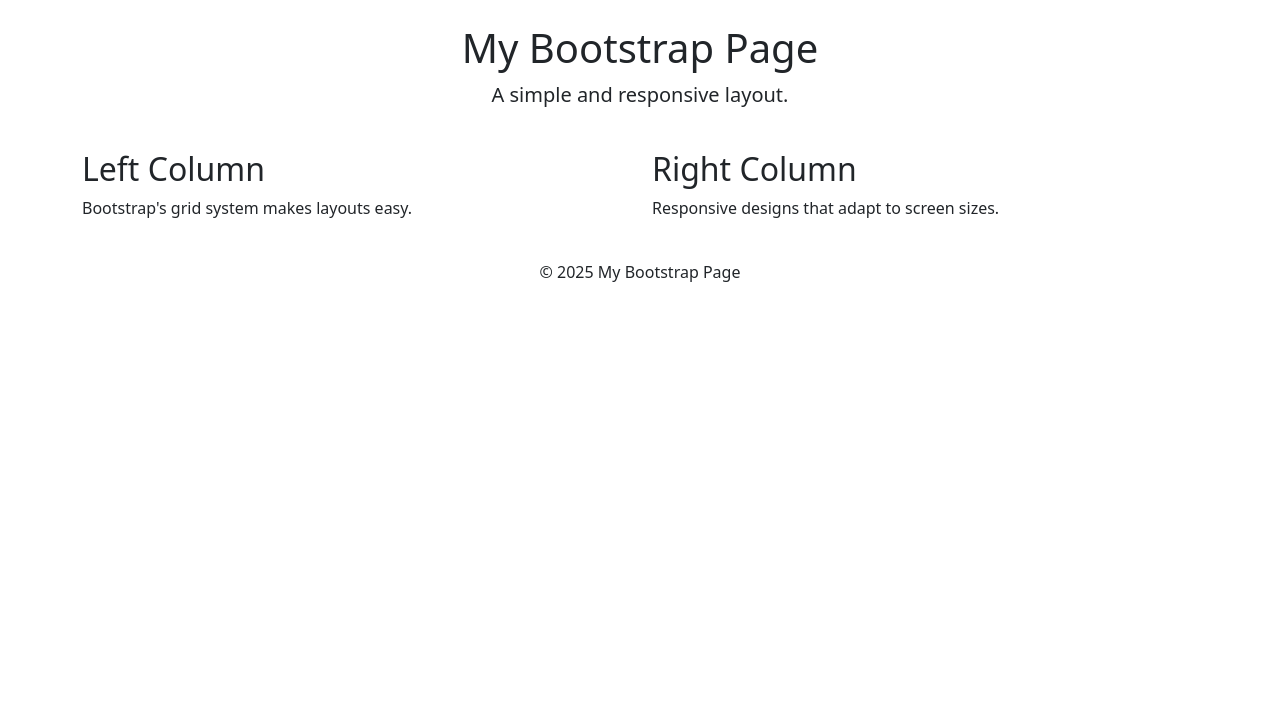
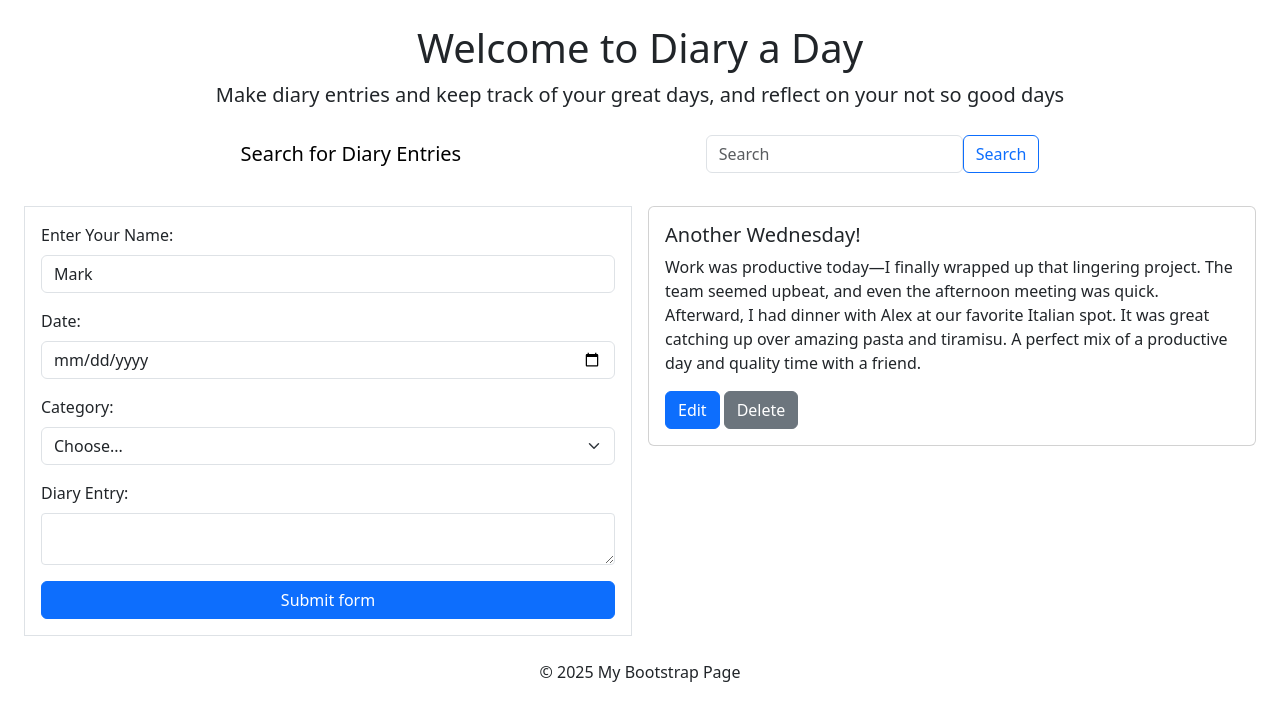
Before and after one commit to beneren10/DiaryWebApp, a plain HTML site: page Front-End/index.html in a window 1280 px wide. Drawn offline with nearby package versions, Linux system fonts and the light colour scheme.

Commit message:
front end

```diff
--- a/Front-End/index.html
+++ b/Front-End/index.html
@@ -8,24 +8,75 @@
     <link rel="stylesheet" href="style.css">
 </head>
 <body>
-    <div class="container">
+    <div class="container-fluid">
+
         <header class="text-center py-4">
-          <h1>My Bootstrap Page</h1>
-          <p class="lead">A simple and responsive layout.</p>
+          <h1>Welcome to Diary a Day</h1>
+          <p class="lead">Make diary entries and keep track of your great days, and reflect on your not so good days</p>
+          <nav class="navbar navbar-light bg-muted justify-content-evenly">
+            <a class="navbar-brand">Search for Diary Entries</a>
+            <!-- Search Form -->
+            <form id='search-form' class="form-inline d-flex align-items-center">
+              <input class="form-control" type="search" placeholder="Search" aria-label="Search">
+              <button class="btn btn-outline-primary my-2 my-sm-0" type="submit">Search</button>
+            </form>
+          </nav>
         </header>
 
-        <main>
-          <div class="row">
-            <div class="col-md-6">
-              <h2>Left Column</h2>
-              <p>Bootstrap's grid system makes layouts easy.</p>
-            </div>
-            <div class="col-md-6">
-              <h2>Right Column</h2>
-              <p>Responsive designs that adapt to screen sizes.</p>
+        <div class="container-fluid d-flex align-items-center">
+            <div class="row g-3">
+              <!-- Form -->
+              <div class="col-md-6">
+                <form class="needs-validation border p-3" novalidate>
+                  <!-- Name -->
+                  <div class="mb-3">
+                    <label for="validationCustom01" class="form-label">Enter Your Name:</label>
+                    <input type="text" class="form-control" id="validationCustom01" value="Mark" required>
+                    <div class="valid-feedback">Looks good!</div>
+                  </div>
+                  <!-- Date-->
+                  <div class="mb-3">
+                    <label for="validationCustom02" class="form-label">Date:</label>
+                    <input type="date" class="form-control" id="validationCustom02" required>
+                    <div class="valid-feedback">Looks good!</div>
+                  </div>
+                  <!-- Category -->
+                  <div class="mb-3">
+                    <label for="validationCustom04" class="form-label">Category:</label>
+                    <select class="form-select" id="validationCustom04" required>
+                      <option selected disabled value="">Choose...</option>
+                      <option>General</option>
+                      <option>Relationships</option>
+                      <option>Work</option>
+                    </select>
+                  </div>
+                  <!-- Zip -->
+                  <div class="mb-3">
+                    <label for="validationCustom05" class="form-label">Diary Entry:</label>
+                    <textarea type="text" class="form-control form-control-sm" id="validationCustom05" required></textarea>
+                  </div>
+                  <div class="d-grid">
+                    <button class="btn btn-primary" type="submit">Submit form</button>
+                  </div>
+                </form>
+              </div>
+
+              <!-- Card -->
+              <div class="col-md-6">
+                <div class="card">
+                  <div class="card-body">
+                    <h5 class="card-title">Another Wednesday!</h5>
+                    <p class="card-text">Work was productive today—I finally wrapped up that lingering project. The team seemed upbeat, and even the afternoon meeting was quick. Afterward, I had dinner with Alex at our favorite Italian spot. It was great catching up over amazing pasta and tiramisu. A perfect mix of a productive day and quality time with a friend.</p>
+                    <div class="d-flex gap-1">
+                      <a href="#" class="btn btn-primary">Edit</a>
+                      <a href="#" class="btn btn-secondary">Delete</a>
+                    </div>
+                  </div>
+                </div>
+              </div>
+
             </div>
           </div>
-        </main>
 
         <footer class="text-center mt-4">
           <p>&copy; 2025 My Bootstrap Page</p>
--- a/Front-End/style.css
+++ b/Front-End/style.css
@@ -0,0 +1,10 @@
+body {
+    display: flex;
+    flex-direction: column;
+    min-height: 100vh; /* Full height of the viewport */
+  }
+
+  /* Main content grows to fill space */
+  main {
+    flex: 1;
+  }
```
Also changed, not shown: Front-End/README.MD.
